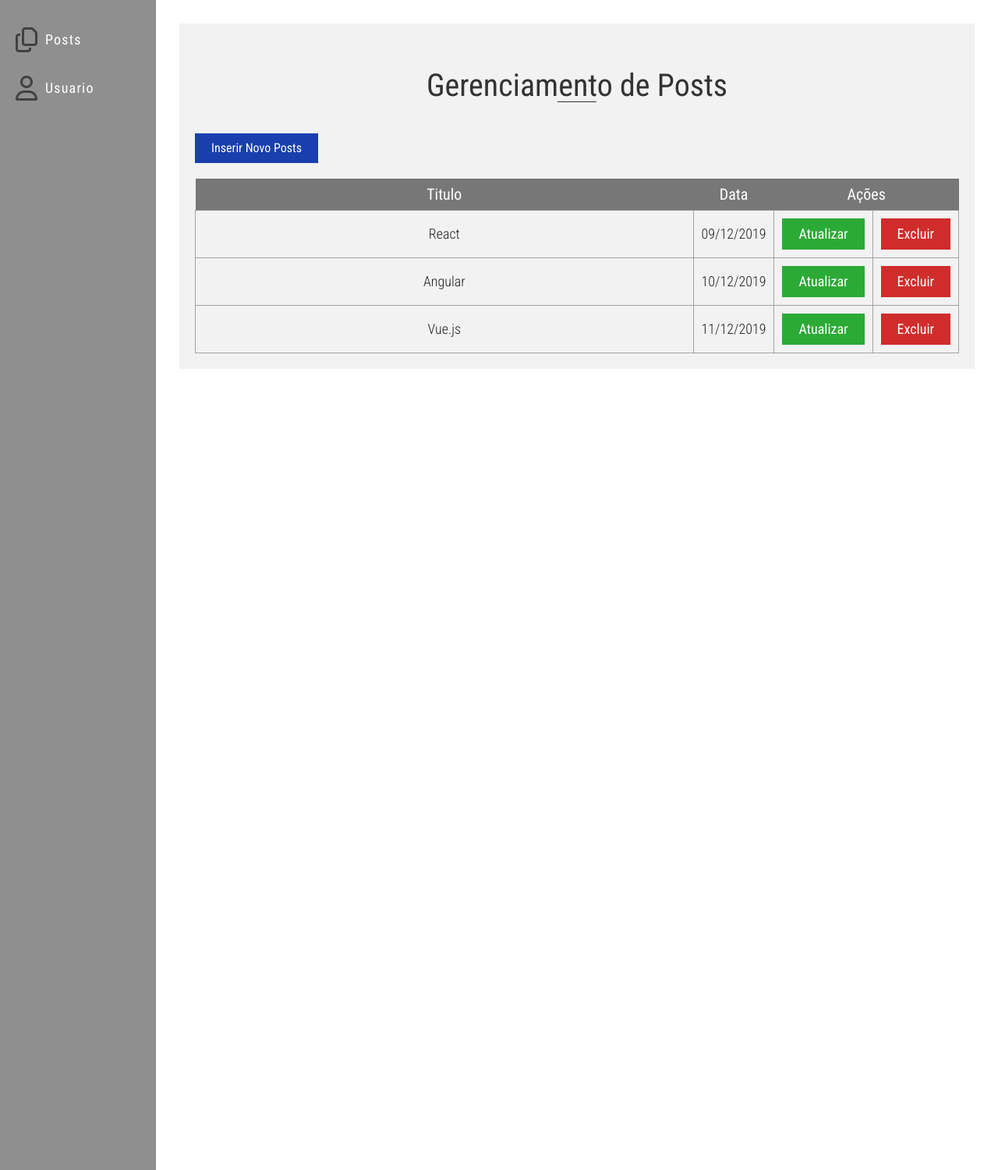
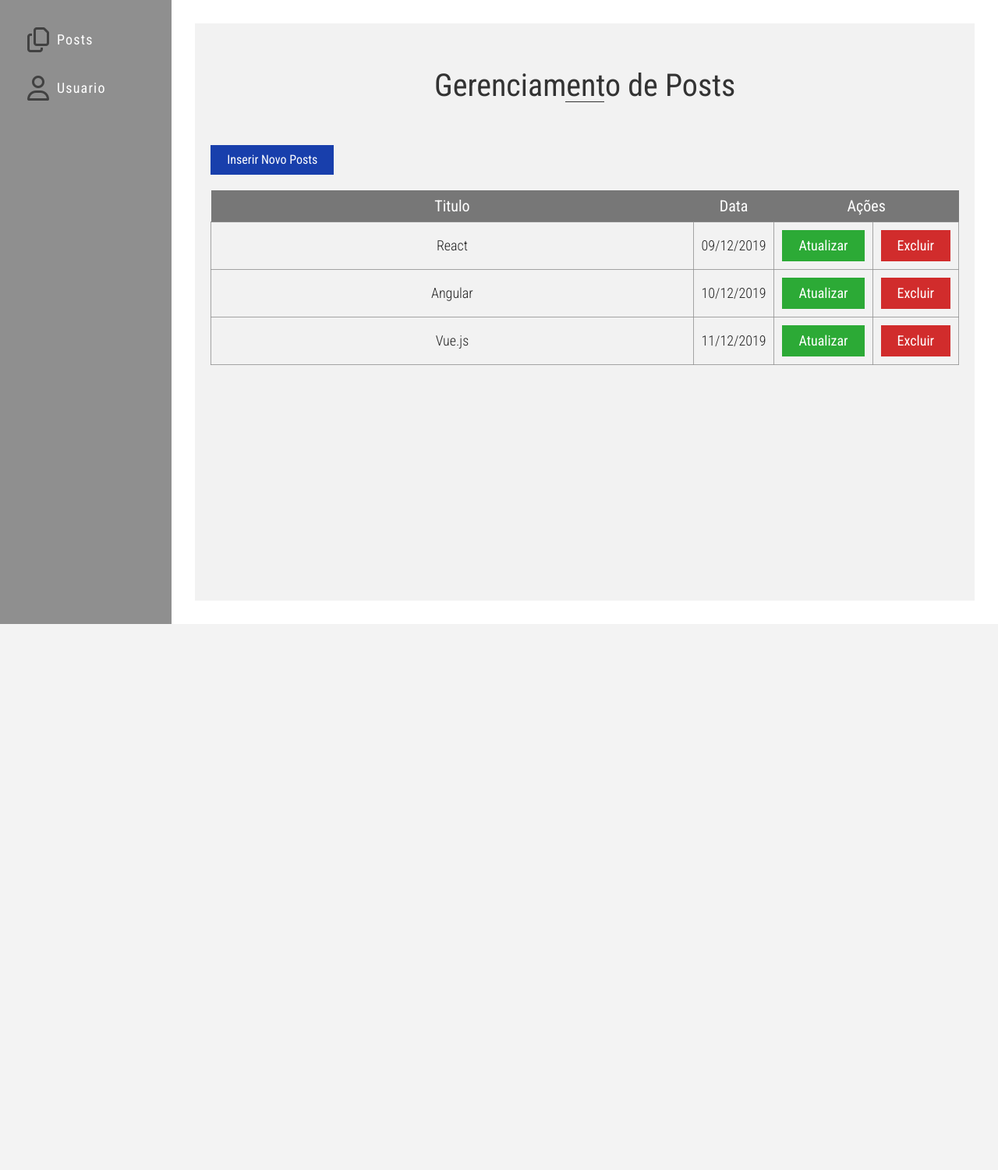
Before and after one commit to rodrigoviturino/microblog, a PHP site: page /admin-posts.html in a window 1280 px wide. Shown: the part 80-1580 px from the top of the page at 78% size. After the commit the page ends 880 px from the top, so only its background shows below. Run offline with PHP 8.4, Linux system fonts and the light colour scheme; some libraries are stand-ins or nearby versions; some web fonts are replaced.

Commit message:
Ajustando estilo do painel e adicionando keyframe

```diff
--- a/admin-posts.html
+++ b/admin-posts.html
@@ -67,8 +67,9 @@
             </div>
             <!-- end Title Main -->
 
+
             <!-- Button Insert Posts -->
-            <div class="insert-posts">
+            <div class="insert-posts my-1">
                 <a href="#" class="btn-insert-posts">Inserir Novo Posts</a>
             </div>
 
--- a/sass/_geral.scss
+++ b/sass/_geral.scss
@@ -51,3 +51,16 @@ img {
     z-index: 11;
     background-color: #3a3a3a;
 }
+
+
+
+@-webkit-keyframes mymove {
+    from {left: 0px;}
+    to {left: 3px;}
+  }
+
+  /* Standard syntax */
+  @keyframes mymove {
+    from {left: 0px;}
+    to {left: 3px;}
+  }
--- a/sass/page/_login.scss
+++ b/sass/page/_login.scss
@@ -45,6 +45,13 @@
             &:hover {
                 transition: all 0.7s;
                 text-decoration: underline;
+            }
+
+            i {
+                position: relative;
+                -webkit-animation: mymove 2s infinite; /* Safari 4.0 - 8.0 */
+                animation: mymove 1.5s infinite;
+                text-shadow: 1px 1px 4px #b9f072;
             }
         }
     }
--- a/sass/page/_panel.scss
+++ b/sass/page/_panel.scss
@@ -69,10 +69,10 @@
         display: flex;
 
         &__panel {
-            position: absolute;
-            padding: 20px 15px 20px 10px;
-            width: 200px;
-            min-height: 1500px;
+            position: relative;
+            padding: 20px 25px;
+            width: 270px;
+            min-height: 100vh;
             background-color:#808080e1;
 
             ul {
@@ -107,7 +107,7 @@
         &__content-posts {
             padding: 20px;
             width: 100%;
-            margin: 30px 30px 30px 230px;
+            margin: 30px;
             background-color: #f2f2f2;
 
             /* Title */
@@ -327,10 +327,14 @@
 
     }
 
-    /* */
+    /* Atalhos */
     .active-modal-form-add {
         transition: all 0.7s;
         display: block !important;
     }
+
+    .my-1 {
+        margin-top: 15px;
+    }
 }
 /* end Side Panel */
--- a/style.css
+++ b/style.css
@@ -727,6 +727,23 @@ img {
   background-color: #3a3a3a;
 }
 
+@-webkit-keyframes mymove {
+  from {
+    left: 0px;
+  }
+  to {
+    left: 3px;
+  }
+}
+/* Standard syntax */
+@keyframes mymove {
+  from {
+    left: 0px;
+  }
+  to {
+    left: 3px;
+  }
+}
 .header {
   width: 100%;
   background-color: #2D2D33;
@@ -1419,6 +1436,13 @@ img {
   transition: all 0.7s;
   text-decoration: underline;
 }
+.login__column-left .page-initial i {
+  position: relative;
+  -webkit-animation: mymove 2s infinite;
+  /* Safari 4.0 - 8.0 */
+  animation: mymove 1.5s infinite;
+  text-shadow: 1px 1px 4px #b9f072;
+}
 .login__column-right {
   padding: 250px 100px 0;
   display: flex;
@@ -1545,17 +1569,17 @@ img {
 /* end Header Admin */
 /* Side Panel */
 .main-admin {
-  /* */
+  /* Atalhos */
 }
 .main-admin__wrapper {
   display: flex;
   /* Conteudo Posts */
 }
 .main-admin__wrapper__panel {
-  position: absolute;
-  padding: 20px 15px 20px 10px;
-  width: 200px;
-  min-height: 1500px;
+  position: relative;
+  padding: 20px 25px;
+  width: 270px;
+  min-height: 100vh;
   background-color: #808080e1;
 }
 .main-admin__wrapper__panel ul {
@@ -1584,7 +1608,7 @@ img {
 .main-admin__wrapper__content-posts {
   padding: 20px;
   width: 100%;
-  margin: 30px 30px 30px 230px;
+  margin: 30px;
   background-color: #f2f2f2;
   /* Title */
   /* end Title */
@@ -1780,6 +1804,9 @@ img {
   transition: all 0.7s;
   display: block !important;
 }
+.main-admin .my-1 {
+  margin-top: 15px;
+}
 
 /* end Side Panel */
 #btn-banner {
```
Also changed, not shown: assets/img/2145fdac-9e76-4d52-9dbc-119f33f74f7a.jpg (added).
